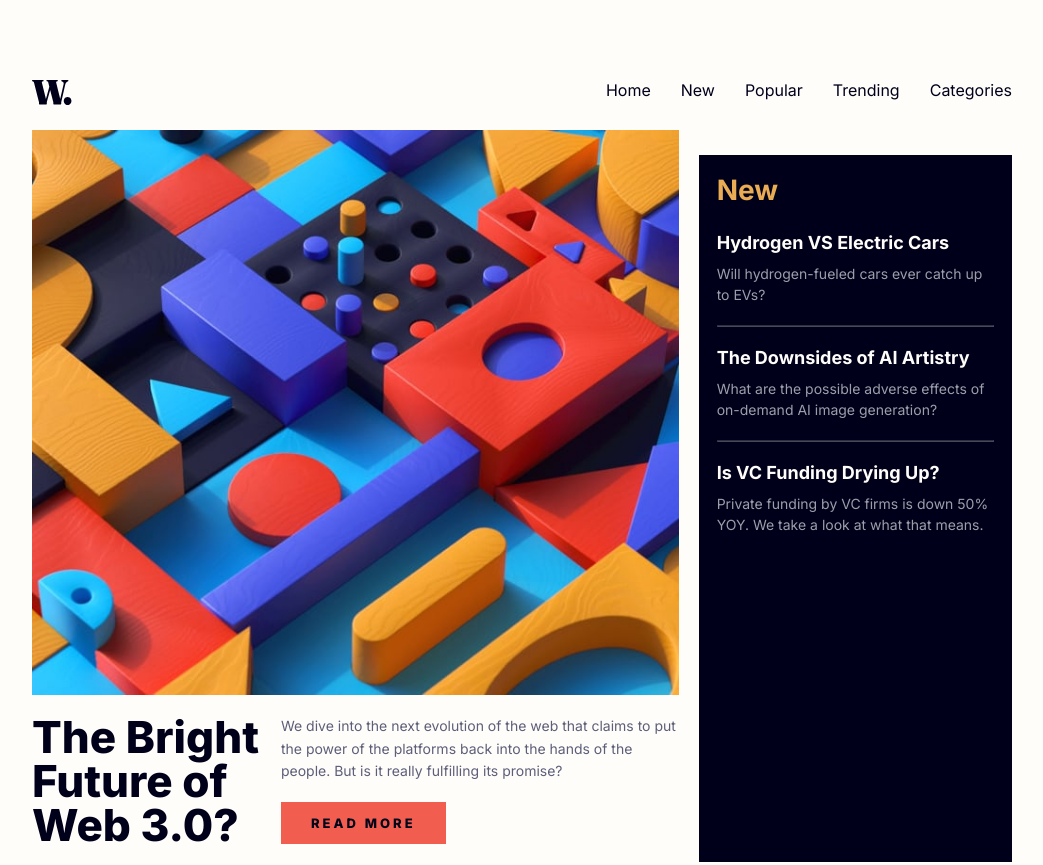
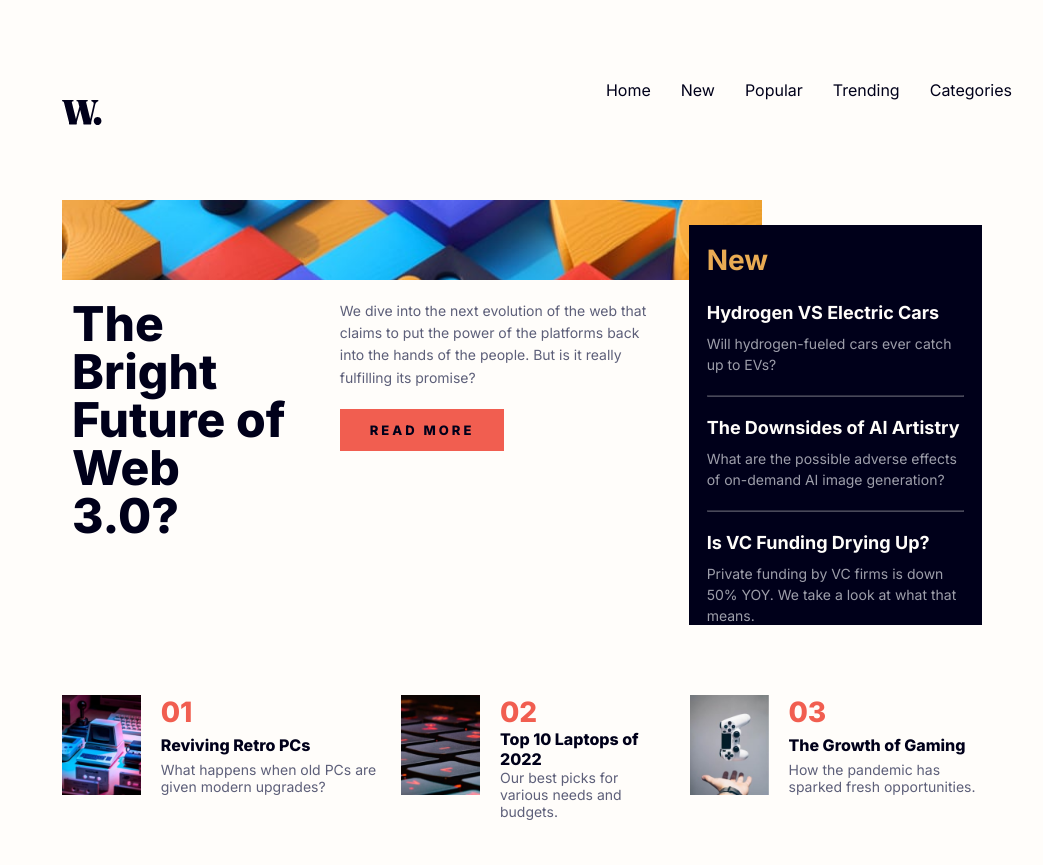
Before and after one commit to faekhatami/news-homepage-main, a plain HTML site: page index.html in a window 1280 px wide. Shown: the top 865 px of the page, without its empty margins (118-1161 px from the left). Drawn offline with Linux system fonts and the light colour scheme.

Commit message:
updatee by me

```diff
--- a/index.html
+++ b/index.html
@@ -29,7 +29,9 @@
     </header>
     <div class="sections">
       <section class="hero">
-        <img src="./assets/images/image-web-3-mobile.jpg" alt="web 3.0 image" class="hero-image">
+        <div class="image-container">
+          <img src="./assets/images/image-web-3-mobile.jpg" alt="web 3.0 image" class="hero-image">
+        </div>
         <article class="hero-content">
           <h1>The Bright Future of Web 3.0?</h1>
           <div>
--- a/styles.css
+++ b/styles.css
@@ -189,9 +189,14 @@ hr {
 }
 
 @media (min-width:376px) {
+
+    header {
+        margin-bottom: 50px;
+    }
+
     .container {
         max-width: 1440px;
-        padding: 80px 150px;
+        padding: 100px 180px;
     }
 
     .menu-toggle {
@@ -227,22 +232,42 @@ hr {
         grid-area: 1 / 1 / 3 / 3;
         display: flex;
         flex-direction: column;
+        height: 400px;
+    }
+
+    .image-container {
+        width: 700px;
+        height: 250px;
+        overflow: hidden;
+    }
+
+    .hero-image {
+        object-fit: cover;
+        object-position: bottom;
+        width: 100%;
     }
 
     .hero-content {
         display: flex;
+        padding: 20px 10px;
     }
 
     .hero-content h1 {
-        font-size: 44px;
+        font-size: 48px;
+        margin-right: 50px;
     }
 
     .news {
         grid-area: 1 / 3 / 3 / 4;
+        height: 400px;
     }
 
     .top-stories {
         grid-area: 3 / 1 / 4 / 4;
         flex-direction: row;
     }
+
+    .story {
+        height: 100px;
+    }
 }
```
